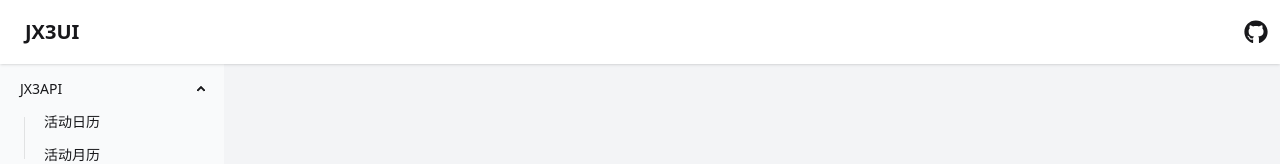
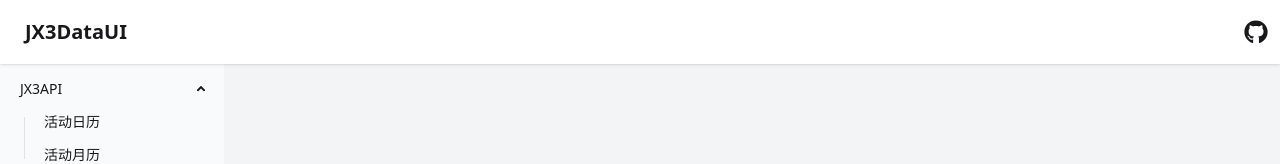
Before and after one commit to tsanghans626/jx3data-ui, a React (Vite) app: page / in a window 1280 px wide. Shown: the top 164 px of the page. Built offline with nearby package versions, Linux system fonts and the light colour scheme.

Commit message:
feat: 修改左上角项目名称

```diff
--- a/src/layout/homeLayout.jsx
+++ b/src/layout/homeLayout.jsx
@@ -8,7 +8,7 @@ export default function HomeLayout({ menus }) {
         <div className="navbar bg-base-100 shadow-sm">
           <div className="flex-1">
             <Link className="btn btn-ghost text-xl" to="/">
-              JX3UI
+              JX3DataUI
             </Link>
           </div>
           <div className="flex-none">
```
